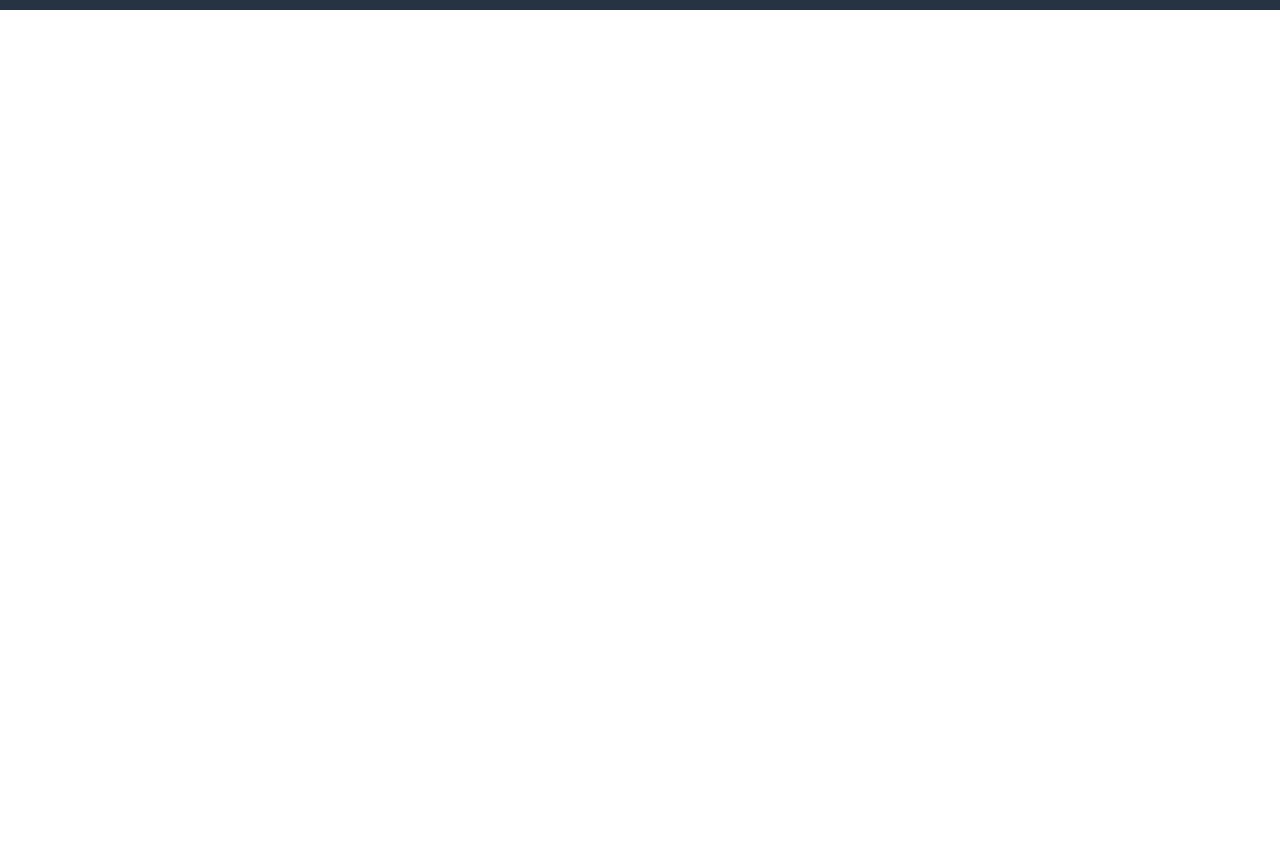
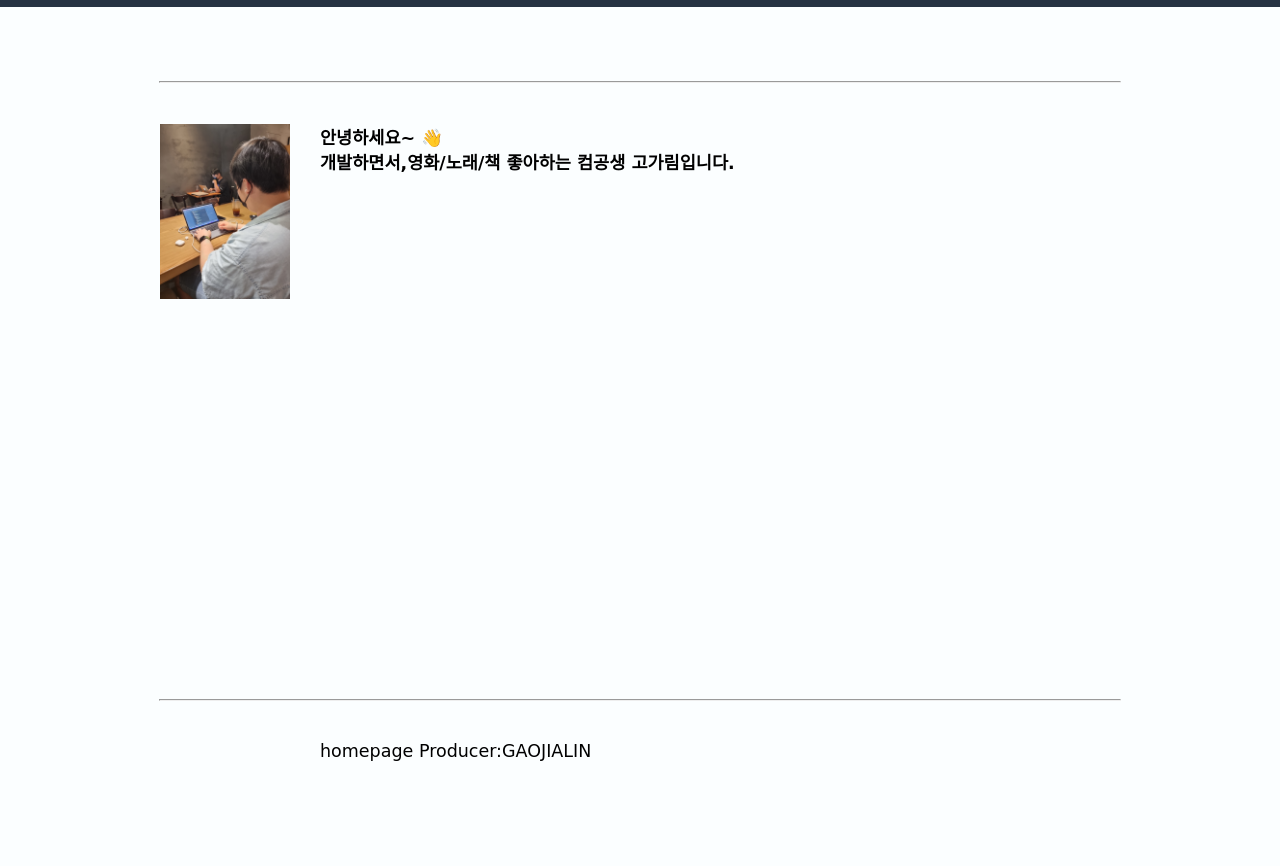
Before and after one commit to gao01java/gao01java.github.io, a plain HTML site: page index.html in a window 1280 px wide. Shown: the part 76-942 px from the top of the page. Before the commit the page ends 800 px from the top, so only its background shows below. Drawn offline with Linux system fonts and the light colour scheme; a web font is replaced by a local one.

Commit message:
7월18일업데이트
내용:section,footer추가,font변경 등

```diff
--- /dev/null
+++ b/footer.css
@@ -0,0 +1,28 @@
+
+/*footer{
+    height: 200px;
+    padding: 10px;
+    text-align: center;
+    color: black;
+}
+*/
+#footerhr1{
+    width: 75%;
+}
+#page-container {
+    position: relative;
+    min-height: 100vh;
+  }
+
+  #content-wrap {
+    padding-bottom: 2.5rem;    /* Footer height */
+  }
+
+  #footer {
+      color:black;
+    text-align: center;
+    position: absolute;
+    bottom: 0;
+    width: 100%;
+    height: 200px;            /* Footer height */
+  }
--- a/homepagecss.css
+++ b/homepagecss.css
@@ -1,5 +1,6 @@
-
-
+body{
+  background-color: #FBFEFF;
+}
 
 
 
--- a/index.html
+++ b/index.html
@@ -5,10 +5,23 @@
     <meta http-equiv="X-UA-Compatible" content="IE=edge">
     <meta name="viewport" content="width=device-width, initial-scale=1.0">
     <title>---작성중---</title>
+
+
     <link rel="stylesheet" href="homepagecss.css">
     <link rel="stylesheet" href="navber.css" class="css">
+    <link rel="stylesheet" href="footer.css" class="css">
+    <link rel="stylesheet" href="section.css" class="css">
 
     <link rel="icon" type="image/x-icon" href="image/avicon.ico">
+    <link rel="preconnect" href="https://fonts.googleapis.com">
+<link rel="preconnect" href="https://fonts.gstatic.com" crossorigin>
+<link href="https://fonts.googleapis.com/css2?family=Noto+Sans+KR:wght@300&display=swap" rel="stylesheet">
+<link rel="preconnect" href="https://fonts.googleapis.com">
+<link rel="preconnect" href="https://fonts.gstatic.com" crossorigin>
+<link rel="preconnect" href="https://fonts.googleapis.com">
+<link rel="preconnect" href="https://fonts.gstatic.com" crossorigin>
+<link href="https://fonts.googleapis.com/css2?family=Noto+Sans+KR:wght@300&family=Source+Code+Pro:wght@300&family=Source+Sans+3:ital,wght@1,200;1,300;1,900&family=Tektur&display=swap" rel="stylesheet">
+<link href="https://fonts.googleapis.com/css2?family=Noto+Sans+KR:wght@300&family=Source+Code+Pro:wght@300&family=Source+Sans+3:ital,wght@1,200;1,300;1,900&display=swap" rel="stylesheet">
     <script src="https://kit.fontawesome.com/84cad08a8c.js" crossorigin="anonymous"></script>
     <script src="navber.js" defer></script>
     <meta name="viewport" content="width=device-width, initial-scale=1.0">
@@ -19,20 +32,22 @@
     <nav class="navbar">
         <div class="navbar_logo">
             <i class="fa-solid fa-building-columns"></i>
-            <a href="">homepage</a>
+            <a href="">Code Is Art</a>
         </div>
         <ul class="navbar_menu">
             <li><a href="">Home</a></li>
             <li><a href="">JIALIN?</a></li>
             <li><a href="">FAQ</a></li>
-            <li><a href="">thinking</a></>
+            <!--
+            <li><a href="">thinking</a>
             <li><a href="">thinking</a></li>
+            -->
 
         </ul>
 
         <ul class="navbar_icons">
-           <li><i class="fa-brands fa-github-alt"></i> </li>
-            <li><i class="fa-brands fa-instagram"></i></li>
+           <li><a href="https://github.com/gao01java"><i class="fa-brands fa-github-alt"></i></a> </li>
+            <li><a href="https://www.instagram.com/s2._.mple/"><i class="fa-brands fa-instagram"></i></a></li>
         </ul>
 
         <a href="#" class="navbar_toogleBtn">
@@ -41,6 +56,36 @@
 
 
     </nav>
+
+    <!-- !!!-->
+    <!-- !!!-->
+    <div id="sectiondiv">
+    <section>
+        <br><br><br>
+        <hr id="sectionhr1">
+        <p1><b>안녕하세요~ 👋<br>
+            개발하면서,영화/노래/책 좋아하는 컴공생 고가림입니다.</p1>
+        </b>
+        <article>
+            <img src="image/profile.jpeg" alt="profile" width="130px" height="175px">
+
+        </article>
+
+    </section>
+</div>
+
+            <!-- footer 영역 -->
+
+            <div id="page-container">
+                <div id="content-wrap">
+                    </div>
+            <footer id="footer">
+                <hr id="footerhr1">
+
+            <p1>homepage Producer:GAOJIALIN</p1>
+            </footer>
+            </div>
+
 
         <!--
         <!-- header 영역-
--- a/navber.css
+++ b/navber.css
@@ -14,6 +14,7 @@ a{
 
 
 .navbar{
+    font-family: 'Tektur', cursive;
     display: flex;
     justify-content: space-between;
     align-items: center;
--- /dev/null
+++ b/section.css
@@ -0,0 +1,20 @@
+
+img{
+    position: absolute;
+    left: 12.5%;
+    top:25%;
+}
+#sectionhr1{
+    top:20px;
+    text-align: center;
+    width: 75%;
+}
+p1{
+    font-size: 17.5px;
+    position: absolute;
+    left: 25%;
+    top:25%;
+    font-family: 'Tektur', cursive;
+   /* font-style: italic;*/
+    /*font-family: 'Source Code Pro', monospace;*/
+}
```
Also changed, not shown: image/profile.jpeg (added), 2 other files.
